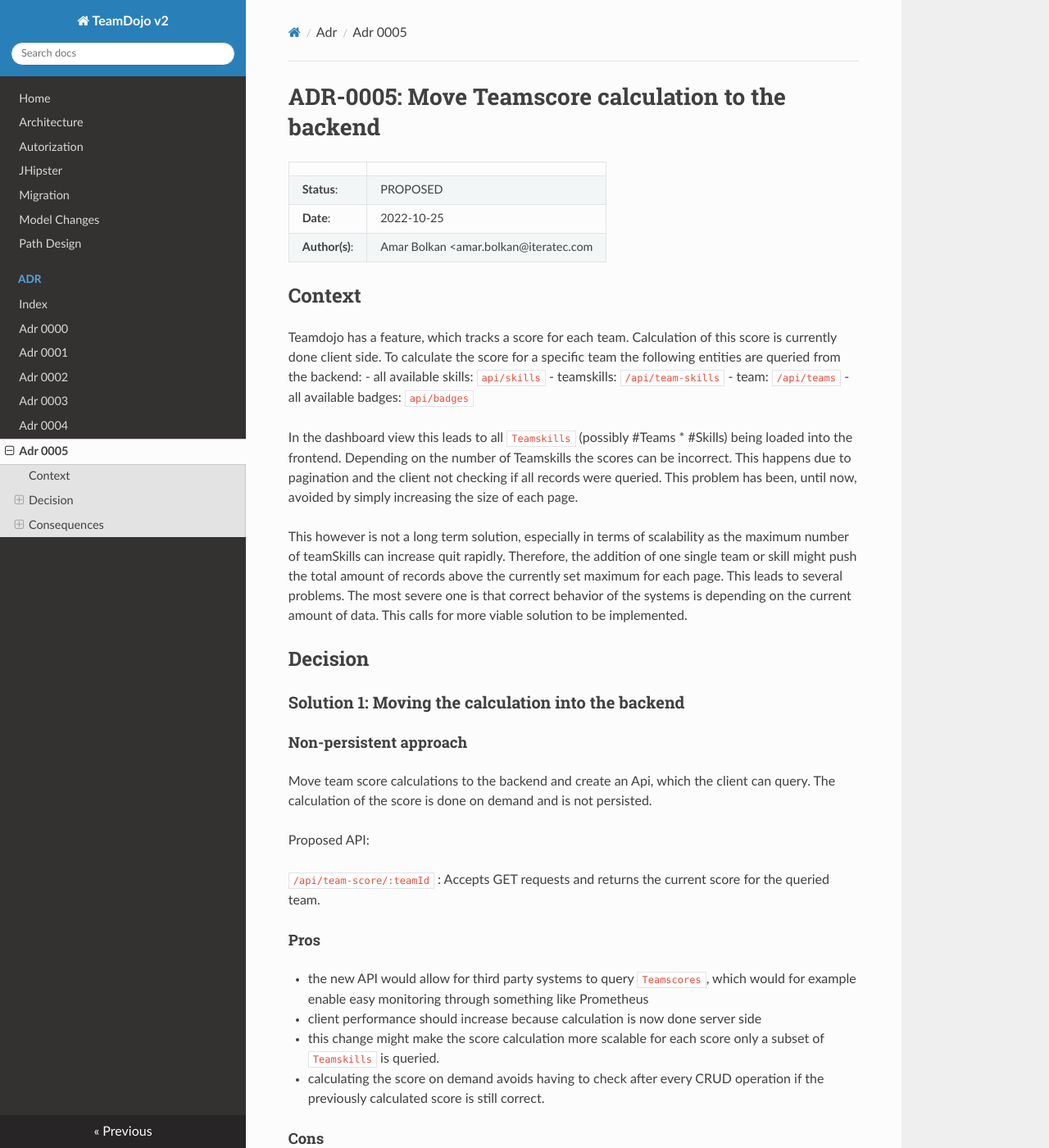
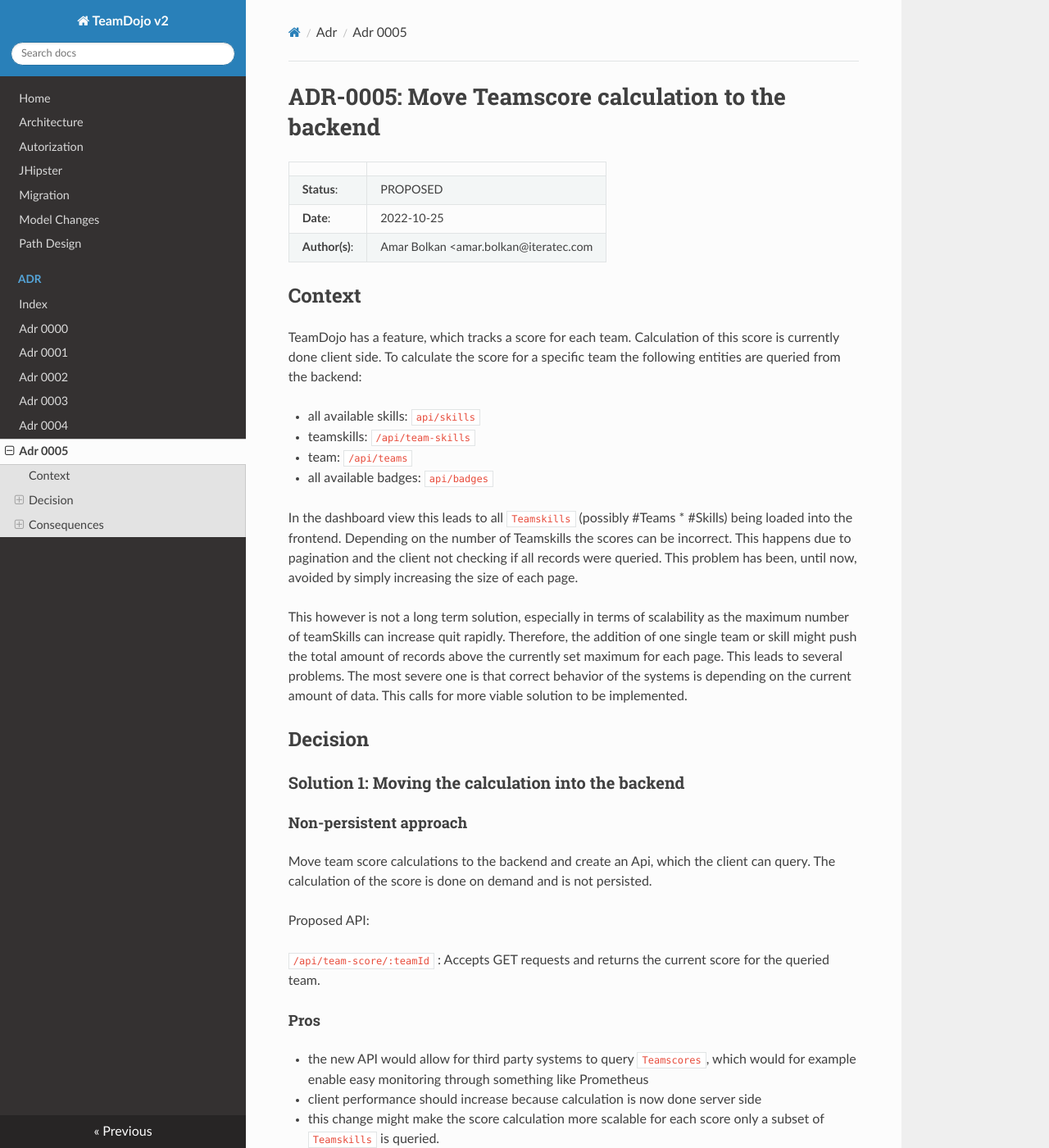
Before and after one commit to iteratec/TeamDojo, an MkDocs documentation site: the page built from docs/adr/adr_0005.md, in a window 1280 px wide and 1400 px high. Shown: the whole window at 82% size. Built offline with MkDocs 1.6.1, drawn with Linux system fonts in a browser that asks for light colours; nearby versions of some CDN libraries; some of the changed text lies outside the part shown.

```diff
--- a/docs/adr/adr_0005.md
+++ b/docs/adr/adr_0005.md
@@ -10,18 +10,19 @@ SPDX-License-Identifier: Apache-2.0
   Please add a cross-reference link to the new ADR on 'superseded' ADR.
   e.g.: [ADR superseded by](ADR-NNNN.md)
 -->
-| <!-- -->       | <!-- -->                                                                             |
-|----------------|--------------------------------------------------------------------------------------|
-| **Status**:    | PROPOSED |
-| **Date**:      | 2022-10-25                                                                          |
-| **Author(s)**: | Amar Bolkan <amar.bolkan@iteratec.com                         |
+| <!-- -->       | <!-- -->                              |
+|----------------|---------------------------------------|
+| **Status**:    | PROPOSED                              |
+| **Date**:      | 2022-10-25                            |
+| **Author(s)**: | Amar Bolkan <amar.bolkan@iteratec.com |
 
 
 
 ## Context
 
-Teamdojo has a feature, which tracks a score for each team. Calculation of this score is currently done client side.
+TeamDojo has a feature, which tracks a score for each team. Calculation of this score is currently done client side.
 To calculate the score for a specific team the following entities are queried from the backend:
+
 - all available skills: `api/skills`
 - teamskills: `/api/team-skills`
 - team: `/api/teams`
@@ -42,11 +43,9 @@ current amount of data. This calls for more viable solution to be implemented.
 
 ### Solution 1: Moving the calculation into the backend
 
-
 #### Non-persistent approach
 Move team score calculations to the backend and create an Api, which
 the client can query. The calculation of the score is done on demand and is not persisted.
-
 
 Proposed API:
 
@@ -64,6 +63,7 @@ Proposed API:
 - more java classes need to be added to the backend, these might need to be changed when updating to new versions of the `Jhipster Generator`
 
 Files to be added to the backend:
+
 - `CustomTeamscoreResource`
 - `CustomTeamScoreService`
 
@@ -74,24 +74,23 @@ Files to be changed in the frontend:
 Files to be deleted:
 - `src/main/webapp/app/custom/helper/team-score-calculation.ts`
 
+#### Persistent Approach
 
-#### Persistent Approach
 Not persisting `Teamscore` calculations means that the same calculation might be done over and over again.
 This is quite redundant and might lead to unnecessary load for the server. Instead the score for each team can be
 persisted inside the database. This might be done by adding a score field to the team entity.
 
+#### Pros
 
-#### Pros
 - should be more resource efficient (no redundant calculations of `Teamscores` )
 - third party systems could still easily query scores for each team
 - separate Api, which retrieves the `Teamscore` could later be added
 - client performance should increase (calculations now done in the backend)
 
 #### Cons
+
 - persisted `Teamscores` now need to be maintained (server needs to react when events occur which might influence the `Teamscore`, for example a skill expires or isn't relevant anymore)
 - generated code might need to be extended or changed
--
-
 
 <!--
 Relevant files for score calculation:
@@ -109,23 +108,28 @@ Variable used in TeamScore calculation: team (containing all achieved skills), a
 Another solution would be to keep sending queries until all entities have been returned by the backend.
 
 ### Pros
+
 - low implementation effort, query for `Teamskills` only needs to be put into a loop
 - doesn't add new custom files to the backend, which would need to be maintained separately from the generated ones
 
 
 ### Cons
+
 - keeps the computational load on the client
 - `Teamscores` can't easily be queried by third party software
 - might negatively impact scalability of the system, due to increasing amounts of data needing to be queried
+
 ## Consequences
 
 ### Solution 1:
+
 This change would shift the computational load onto the server and provide a clear and easy way for the client to
 query scores for each individual team. In turn new classes are added to the backend and the client code also needs to be adapted to use this new Api.
 It would also lead to code duplication as `RelevanceCheck` and `CompletionCheck` are also used in different parts of the frontend.
 
 
 ### Solution 2:
+
 This would simply be a small adaption in the client code. Where the single query is replaced
 by a loop that checks if all pages have been queried.
 In case of large datasets this solution could lead to higher network traffic and be a strain on the
```
